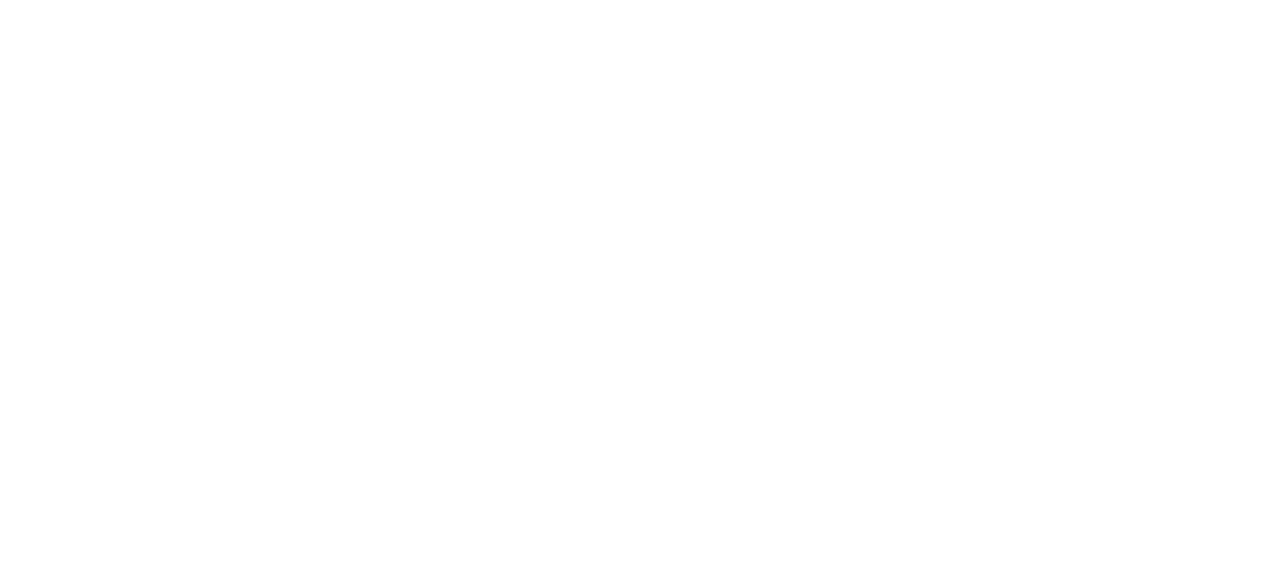
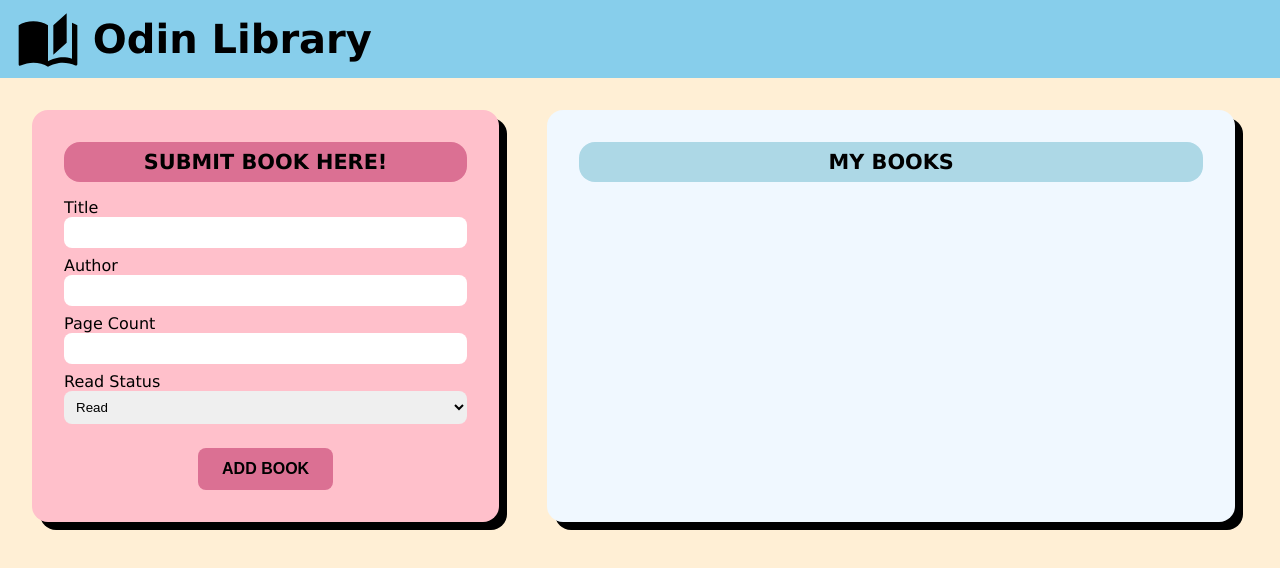
Before and after one commit to ll5zh/odin-library, a plain HTML site: page index.html in a window 1280 px wide. Drawn offline with Linux system fonts and the light colour scheme.

Commit message:
Add page structure + basic styling

```diff
--- a/index.html
+++ b/index.html
@@ -8,6 +8,41 @@
     <script src="script.js" defer></script>
 </head>
 <body>
-
+    <div class="container">
+        <img id="book-logo" src="images/book-logo.svg" alt="book logo">
+        <div class="header">
+            <div>Odin Library</div>
+        </div>
+        <div class="body">
+            <div class="form">
+                <form action="get" id="book-form">
+                    <div class="title">SUBMIT BOOK HERE!</div>
+                    <div class="question">
+                        <label for="title">Title</label>
+                        <input type="text" id="title" />
+                    </div>
+                    <div class="question">
+                        <label for="author">Author</label>
+                        <input type="text" id="author" />
+                    </div>
+                    <div class="question">
+                        <label for="page-count">Page Count</label>
+                        <input type="text" id="page-count" />
+                    </div>
+                    <div class="question">
+                        <label for="is-read">Read Status</label>
+                        <select name="is-read" id="is-read" form="book-form">
+                            <option value="read">Read</option>
+                            <option value="not-read">Not Read</option>
+                        </select>
+                    </div>
+                    <button type="submit">ADD BOOK</button>
+                </form>
+            </div>
+            <div class="list">
+                <div class="title">MY BOOKS</div>
+            </div>
+        </div>
+    </div>
 </body>
 </html>
--- a/style.css
+++ b/style.css
@@ -0,0 +1,104 @@
+html, body {
+    height: 100%;
+    font-family: 'Geneva', sans-serif;
+}
+
+body {
+    background-color: papayawhip;
+    margin: 0;
+    padding: 0;
+}
+
+.container {
+    display: grid;
+    grid-template-rows: auto 1fr;
+    position: relative;
+}
+
+.header {
+    background-color: skyblue;
+    color: black;
+    font-weight: 800;
+    display: flex;
+}
+
+.header > div {
+    font-size: 2.5rem;
+    padding: 1rem;
+    padding-left: 5.8rem;
+}
+
+#book-logo {
+    height: 4rem;
+    position: absolute;
+    top: 0.5rem;
+    left: 1rem
+}
+
+.body {
+    padding: 2rem;
+    display: grid;
+    grid-template-columns: 2fr 3fr;
+    gap: 3rem;
+}
+
+.form {
+    background-color: pink;
+    border-radius: 1rem;
+    padding: 2rem;
+    box-shadow: 8px 8px 0px black;
+}
+
+.title {
+    font-size: 1.3rem;
+    font-weight: 800;
+    text-align: center;
+    padding: 0.5rem;
+    border-radius: 1rem;
+    margin-bottom: 1rem;
+}
+
+form {
+    display: flex;
+    flex-direction: column;
+}
+
+form > .title {
+    background-color: palevioletred;
+}
+
+input[type="text"], select {
+    padding: 0.5rem;
+    /* border: 2px solid lightblue; */
+    border: none;
+    border-radius: 0.5rem;
+    margin-bottom: 0.5rem;
+}
+
+.question {
+    display: flex;
+    flex-direction: column;
+}
+
+form > button {
+    font-size: 1rem;
+    align-self: center;
+    margin-top: 1rem;
+    padding: 0.75rem 1.5rem;
+    background-color: palevioletred;
+    border: none;
+    border-radius: 0.5rem;
+    font-weight: 800;
+}
+
+.list {
+    padding: 2rem;
+    background-color: aliceblue;
+    border-radius: 1rem;
+    box-shadow: 8px 8px 0px black;
+    margin-right: 0.8rem;
+}
+
+.list > .title {
+    background-color: lightblue;
+}
```
Also changed, not shown: images/book-logo.svg (added).
